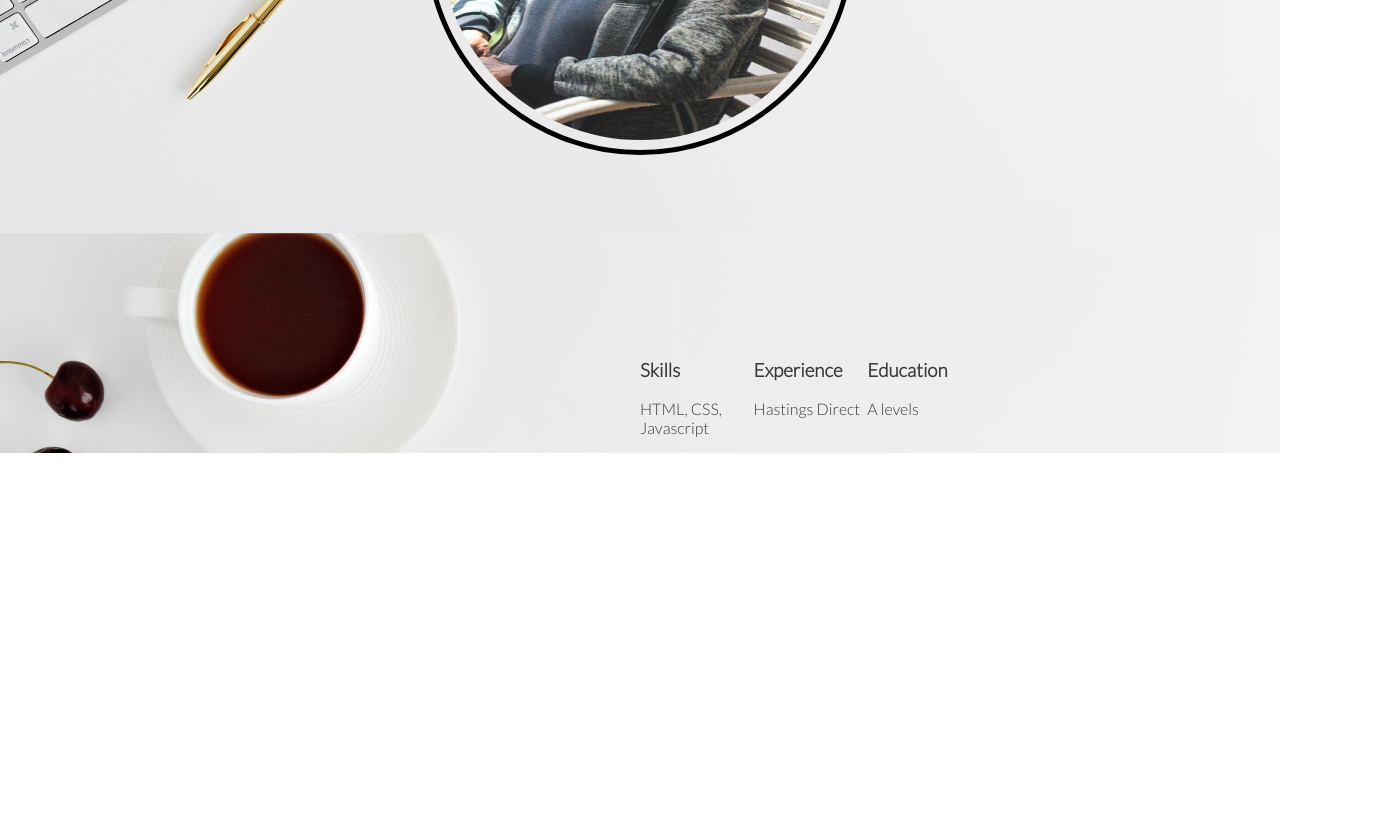
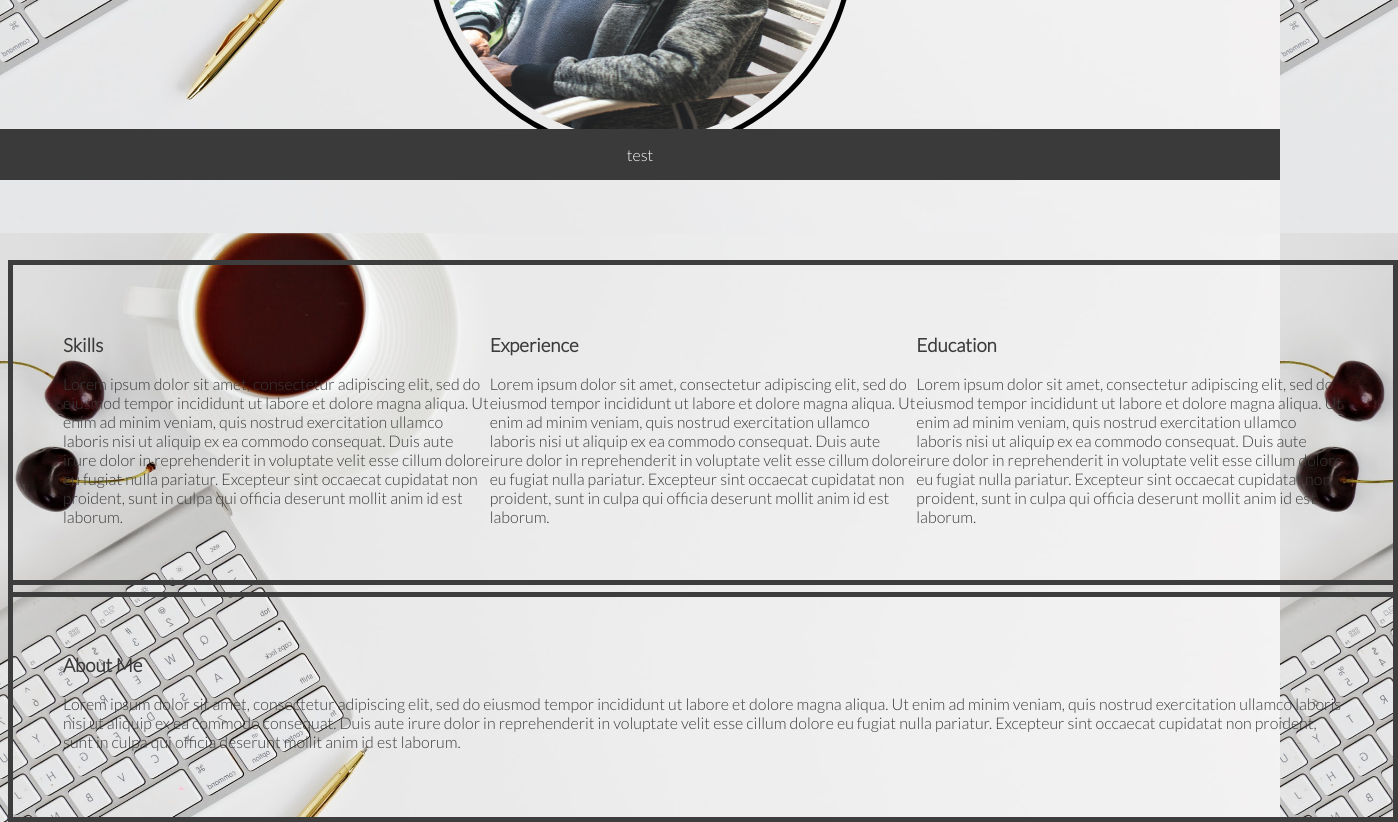
Before and after one commit to Code-Institute-Submissions/Jacob-Yearoo-project-one_JulyResub, a plain HTML site: page index.html in a window 1280 px wide. Shown: the part 620-1442 px from the top of the page, 1398 px wide, since content can reach past the window. Before the commit the page ends 1073 px from the top, so only its background shows below. Drawn offline with Linux system fonts and the light colour scheme.

Commit message:
add styling to main content and make footer fixed

```diff
--- a/assets/css/style.css
+++ b/assets/css/style.css
@@ -98,7 +98,34 @@ body {
 }
 
 #main-content {
-    left: 50%;
-    top: 120%;
+    /* left: 50%; */
+    top: 110%;
     position: absolute;
+    width: 100%;
+    /* margin-left: -300px; */
+    border: 5px solid #3d3d3d;
+    padding: 50px;
 }
+
+/* Footer */
+
+#footer {
+    position: fixed;
+    left: 0;
+    bottom: 0;
+    width: 100%;
+    background-color: #3a3a3a;
+    text-align: center;
+    color: white;
+}
+
+/* about me */
+
+#about {
+    top: 150%;
+    position: absolute;
+    /* left: 20%; */
+    width: 100%;
+    border: 5px solid #3d3d3d;
+    padding: 50px;
+}
--- a/index.html
+++ b/index.html
@@ -45,22 +45,31 @@
     </section>
     <section>
         <div class="columns" id="main-content">
-            <div class="col">
+            <span class="col">
                 <h3>Skills</h3>
-                <p>HTML, CSS, Javascript</p>
-            </div>
-            <div class="col">
+                <p>Lorem ipsum dolor sit amet, consectetur adipiscing elit, sed do eiusmod tempor incididunt ut labore et dolore magna aliqua. Ut enim ad minim veniam, quis nostrud exercitation ullamco laboris nisi ut aliquip ex ea commodo consequat. Duis aute irure dolor in reprehenderit in voluptate velit esse cillum dolore eu fugiat nulla pariatur. Excepteur sint occaecat cupidatat non proident, sunt in culpa qui officia deserunt mollit anim id est laborum.</p>
+            </span>
+            <span class="col">
                 <h3>Experience</h3>
-                <p>Hastings Direct</p>
-            </div>
-            <div class="col">
+                <p>Lorem ipsum dolor sit amet, consectetur adipiscing elit, sed do eiusmod tempor incididunt ut labore et dolore magna aliqua. Ut enim ad minim veniam, quis nostrud exercitation ullamco laboris nisi ut aliquip ex ea commodo consequat. Duis aute irure dolor in reprehenderit in voluptate velit esse cillum dolore eu fugiat nulla pariatur. Excepteur sint occaecat cupidatat non proident, sunt in culpa qui officia deserunt mollit anim id est laborum.</p>
+            </span>
+            <span class="col">
                 <h3>Education</h3>
-                <p>A levels</p>
-            </div>
+                <p>Lorem ipsum dolor sit amet, consectetur adipiscing elit, sed do eiusmod tempor incididunt ut labore et dolore magna aliqua. Ut enim ad minim veniam, quis nostrud exercitation ullamco laboris nisi ut aliquip ex ea commodo consequat. Duis aute irure dolor in reprehenderit in voluptate velit esse cillum dolore eu fugiat nulla pariatur. Excepteur sint occaecat cupidatat non proident, sunt in culpa qui officia deserunt mollit anim id est laborum.</p>
+            </span>
         </div>
     </section>
-    <section>about me</section>
+    <section>
+        <div id="about">
+            <h3>About Me</h3>
+            <p>Lorem ipsum dolor sit amet, consectetur adipiscing elit, sed do eiusmod tempor incididunt ut labore et dolore magna aliqua. Ut enim ad minim veniam, quis nostrud exercitation ullamco laboris nisi ut aliquip ex ea commodo consequat. Duis aute irure dolor in reprehenderit in voluptate velit esse cillum dolore eu fugiat nulla pariatur. Excepteur sint occaecat cupidatat non proident, sunt in culpa qui officia deserunt mollit anim id est laborum.</p>
+        </div>
+    </section>
     <section>where i'm based</section>
-    <footer>socials + contact me</footer>
+    <footer>
+        <div id="footer">
+            <p>test</p>
+        </div>
+    </footer>
 </body>
 </html>
```
